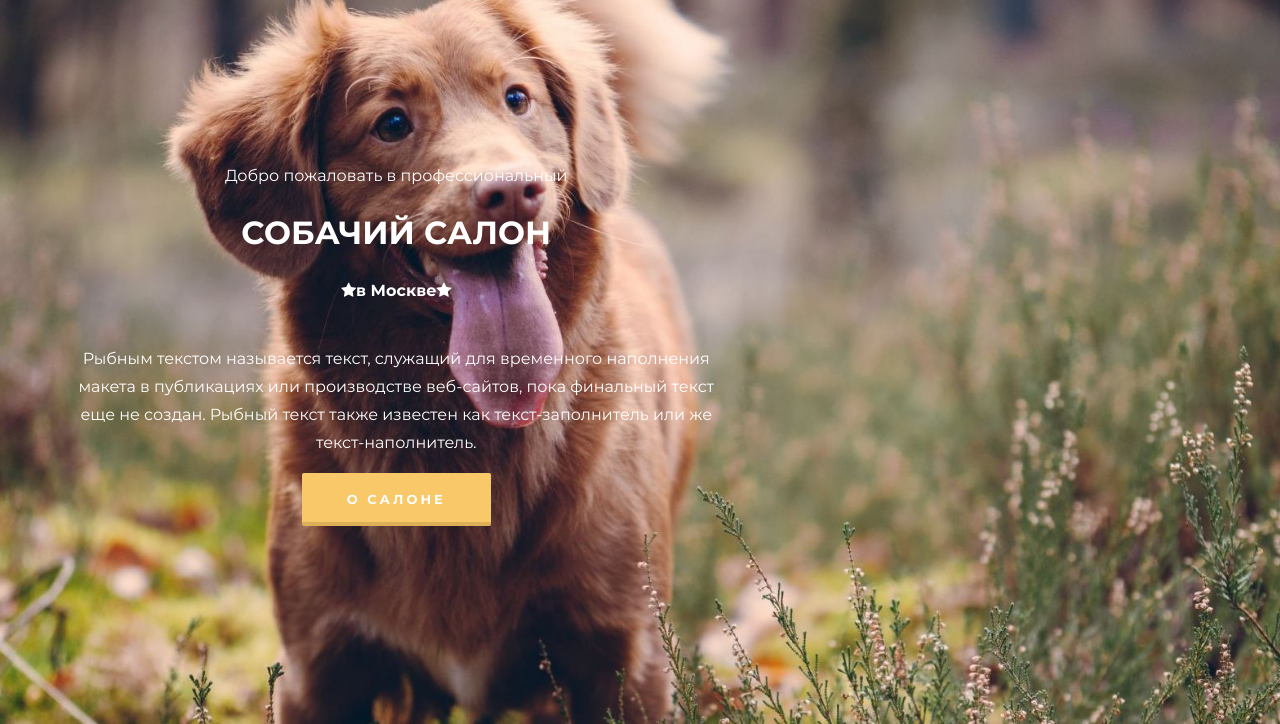
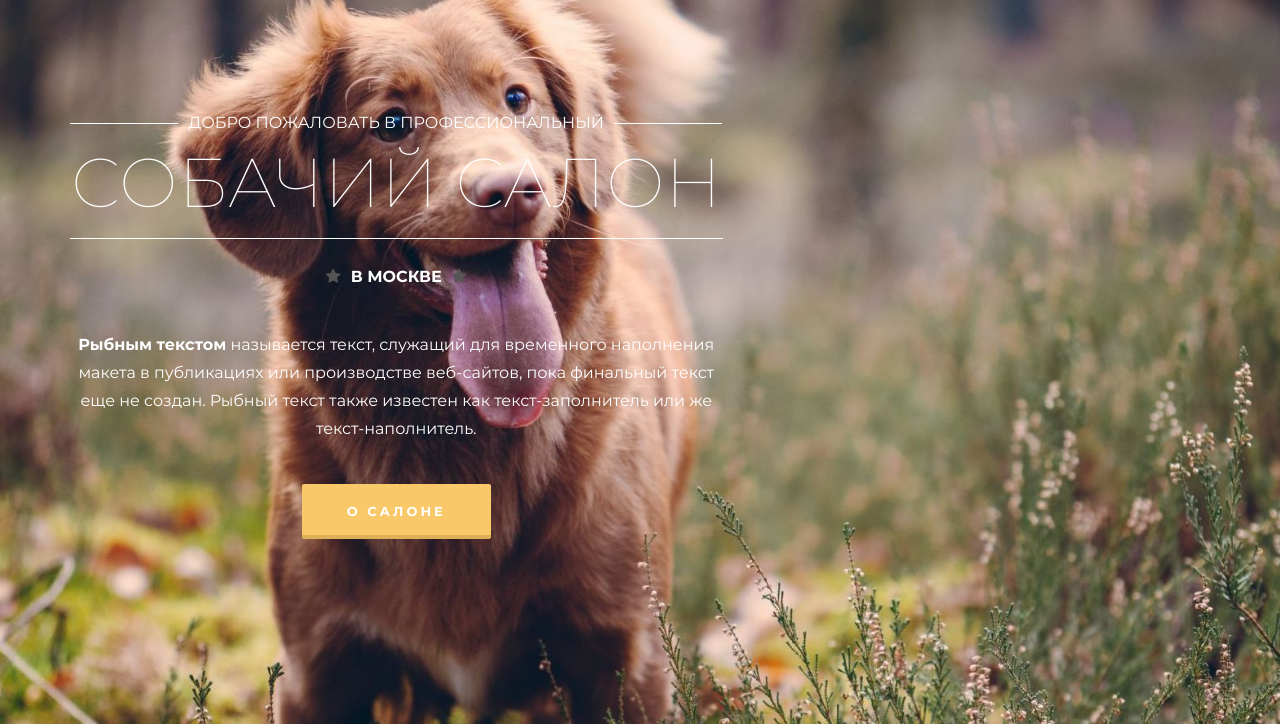
Before and after one commit to aleksmn/dogs-site-start-template-project, a website: page app/index.html in a window 1280 px wide. Shown: the part 76-800 px from the top of the page. Drawn offline with Linux system fonts and the light colour scheme; files whose address does not match are found by name; a web font is replaced by a local one.

Commit message:
header composition

```diff
--- a/app/index.html
+++ b/app/index.html
@@ -77,7 +77,7 @@
 										<strong><i class="fa fa-star"></i>в Москве<i class="fa fa-star"></i></strong>
 									</div>
 
-									<p>Рыбным текстом называется текст, служащий для временного наполнения макета в публикациях или производстве веб-сайтов, пока финальный текст еще не создан. Рыбный текст также известен как текст-заполнитель или же текст-наполнитель.</p>
+									<p><strong>Рыбным текстом</strong> называется текст, служащий для временного наполнения макета в публикациях или производстве веб-сайтов, пока финальный текст еще не создан. Рыбный текст также известен как текст-заполнитель или же текст-наполнитель.</p>
 
 									<a href="#" class="button">О салоне</a>
 
--- a/app/sass/main.sass
+++ b/app/sass/main.sass
@@ -106,7 +106,7 @@ section
     color: #fff
     text-decoration: none
     background-color: $accent
-    padding: 15px 45px
+    padding: 16px 45px
     font-size: 13px
     text-transform: uppercase
     font-weight: 600
@@ -234,6 +234,49 @@ section
 	position: relative
 	p
 		margin-top: 40px
+	.button
+		margin-top: 25px
+
+.welcome
+	p
+		font-style: 14px
+		text-transform: uppercase
+		display: flex
+		align-items: center
+		white-space: nowrap
+		margin: 0
+		margin-bottom: -10px
+		// lines
+		&::before, &::after
+			content: ''
+			height: 1px
+			width: 100%
+			position: relative
+			background-color: #fff
+			display: inline-block
+		span
+			margin: 0 10px
+	.h1
+		font-weight: 100
+		font-size: 69px
+		margin: 0
+		line-height: 1.6
+		border-bottom: 1px solid #fff
+		white-space: nowrap
+	strong
+		display: block
+		text-transform: uppercase
+		font-style: 17px
+		margin-top: 24px
+		.fa
+			margin-right: 10px
+			font-style: 12px
+			color: #555
+			&:last-child
+				margin-left: 10px
+				margin-right: inherit
+
+
 
 
 @import "media" // Всегда в конце
```
Also changed, not shown: app/css/main.min.css.
